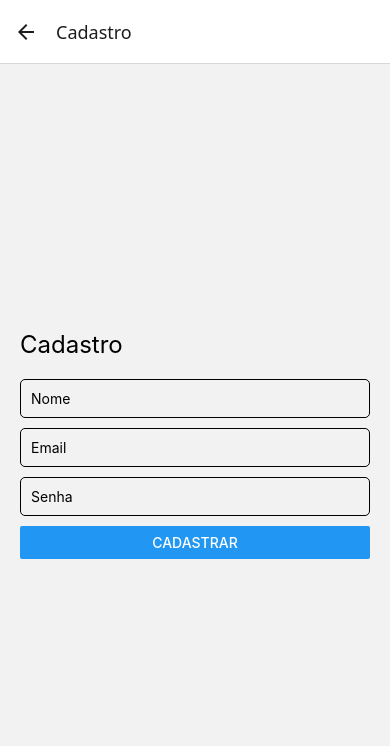
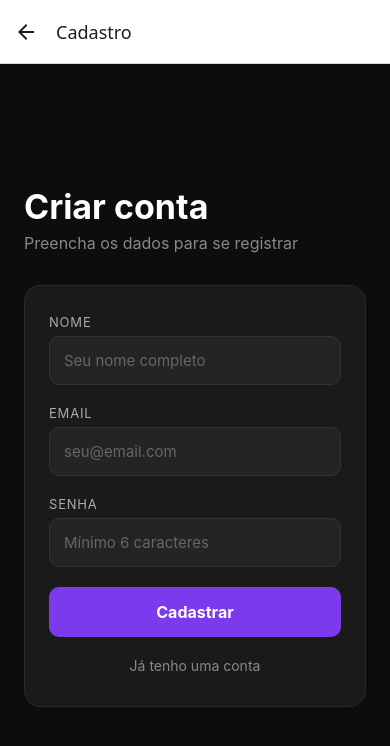
Before and after one commit to renan-utida/FIAP_Mobile_Auth_CRUD, a React Native app: screen /Cadastro in a window 390 px wide. Shown: the top 746 px of the page. Built offline with nearby package versions, Linux system fonts and the light colour scheme; no server answers.

Commit message:
Adicionando estlizacao dark mode com cor roxa para tela de Login, Register e Forgot Password

```diff
--- a/src/screens/ForgotPasswordScreen.js
+++ b/src/screens/ForgotPasswordScreen.js
@@ -3,12 +3,13 @@ import {
   View,
   Text,
   TextInput,
-  Button,
+  TouchableOpacity,
   Alert,
   KeyboardAvoidingView,
   TouchableWithoutFeedback,
   Keyboard,
   Platform,
+  StyleSheet,
 } from 'react-native';
 import { resetUserPassword } from '../firebase/authService';
 
@@ -35,25 +36,118 @@ export default function ForgotPasswordScreen({ navigation }) {
 
   return (
     <KeyboardAvoidingView
-      style={{ flex: 1 }}
+      style={styles.keyboardView}
       behavior={Platform.OS === 'ios' ? 'padding' : 'height'}
     >
       <TouchableWithoutFeedback onPress={Keyboard.dismiss}>
-        <View style={{ flex: 1, justifyContent: 'center', padding: 20 }}>
-          <Text style={{ fontSize: 24, marginBottom: 20 }}>Recuperar Senha</Text>
+        <View style={styles.container}>
 
+          <View style={styles.headerContainer}>
+            <Text style={styles.title}>Recuperar senha</Text>
+            <Text style={styles.subtitle}>
+              Informe seu email e enviaremos as instruções de recuperação
+            </Text>
+          </View>
+
+          <View style={styles.card}>
+            <Text style={styles.label}>Email</Text>
             <TextInput
-            placeholder="Email"
+              placeholder="seu@email.com"
+              placeholderTextColor="#666"
               value={email}
               onChangeText={setEmail}
               autoCapitalize="none"
               keyboardType="email-address"
-            style={{ borderWidth: 1, marginBottom: 10, padding: 10, borderRadius: 5 }}
+              style={styles.input}
             />
 
-          <Button title="Enviar" onPress={handleResetPassword} />
+            <TouchableOpacity style={styles.buttonPrimary} onPress={handleResetPassword}>
+              <Text style={styles.buttonPrimaryText}>Enviar instruções</Text>
+            </TouchableOpacity>
+
+            <TouchableOpacity
+              style={styles.linkButton}
+              onPress={() => navigation.goBack()}
+            >
+              <Text style={styles.linkText}>Voltar ao login</Text>
+            </TouchableOpacity>
+          </View>
+
         </View>
       </TouchableWithoutFeedback>
     </KeyboardAvoidingView>
   );
 }
+
+const styles = StyleSheet.create({
+  keyboardView: {
+    flex: 1,
+    backgroundColor: '#0D0D0D',
+  },
+  container: {
+    flex: 1,
+    justifyContent: 'center',
+    padding: 24,
+    backgroundColor: '#0D0D0D',
+  },
+  headerContainer: {
+    marginBottom: 32,
+  },
+  title: {
+    fontSize: 34,
+    fontWeight: 'bold',
+    color: '#FFFFFF',
+    marginBottom: 6,
+  },
+  subtitle: {
+    fontSize: 16,
+    color: '#888',
+    lineHeight: 22,
+  },
+  card: {
+    backgroundColor: '#1A1A1A',
+    borderRadius: 16,
+    padding: 24,
+    borderWidth: 1,
+    borderColor: '#2A2A2A',
+  },
+  label: {
+    fontSize: 13,
+    color: '#AAA',
+    marginBottom: 6,
+    marginTop: 4,
+    textTransform: 'uppercase',
+    letterSpacing: 0.8,
+  },
+  input: {
+    backgroundColor: '#242424',
+    borderRadius: 10,
+    padding: 14,
+    fontSize: 15,
+    color: '#FFF',
+    marginBottom: 16,
+    borderWidth: 1,
+    borderColor: '#333',
+  },
+  buttonPrimary: {
+    backgroundColor: '#7C3AED',
+    borderRadius: 10,
+    padding: 15,
+    alignItems: 'center',
+    marginTop: 4,
+    marginBottom: 12,
+  },
+  buttonPrimaryText: {
+    color: '#FFF',
+    fontSize: 16,
+    fontWeight: 'bold',
+  },
+  linkButton: {
+    alignItems: 'center',
+    padding: 8,
+  },
+  linkText: {
+    color: '#888',
+    fontSize: 14,
+  },
+});
--- a/src/screens/LoginScreen.js
+++ b/src/screens/LoginScreen.js
@@ -3,13 +3,13 @@ import {
   View,
   Text,
   TextInput,
-  Button,
   TouchableOpacity,
   Alert,
   KeyboardAvoidingView,
   TouchableWithoutFeedback,
   Keyboard,
   Platform,
+  StyleSheet,
 } from 'react-native';
 import { useFocusEffect } from '@react-navigation/native';
 import { loginUser } from '../firebase/authService';
@@ -40,41 +40,152 @@ export default function LoginScreen({ navigation }) {
 
   return (
     <KeyboardAvoidingView
-      style={{ flex: 1 }}
+      style={styles.keyboardView}
       behavior={Platform.OS === 'ios' ? 'padding' : 'height'}
     >
       <TouchableWithoutFeedback onPress={Keyboard.dismiss}>
-        <View style={{ flex: 1, justifyContent: 'center', padding: 20 }}>
-          <Text style={{ fontSize: 24, marginBottom: 20 }}>Login</Text>
+        <View style={styles.container}>
 
+          <View style={styles.headerContainer}>
+            <Text style={styles.title}>Bem-vindo</Text>
+            <Text style={styles.subtitle}>Faça login para continuar</Text>
+          </View>
+
+          <View style={styles.card}>
+            <Text style={styles.label}>Email</Text>
             <TextInput
-            placeholder="Email"
+              placeholder="seu@email.com"
+              placeholderTextColor="#666"
               value={email}
               onChangeText={setEmail}
               autoCapitalize="none"
               keyboardType="email-address"
-            style={{ borderWidth: 1, marginBottom: 10, padding: 10, borderRadius: 5 }}
+              style={styles.input}
             />
 
+            <Text style={styles.label}>Senha</Text>
             <TextInput
-            placeholder="Senha"
+              placeholder="••••••••"
+              placeholderTextColor="#666"
               value={password}
               onChangeText={setPassword}
               secureTextEntry
-            style={{ borderWidth: 1, marginBottom: 20, padding: 10, borderRadius: 5 }}
+              style={styles.input}
             />
 
-          <Button title="Entrar" onPress={handleLogin} />
-
-          <TouchableOpacity onPress={() => navigation.navigate('Cadastro')}>
-            <Text style={{ marginTop: 15 }}>Criar conta?</Text>
+            <TouchableOpacity style={styles.buttonPrimary} onPress={handleLogin}>
+              <Text style={styles.buttonPrimaryText}>Entrar</Text>
             </TouchableOpacity>
 
-          <TouchableOpacity onPress={() => navigation.navigate('EsqueciSenha')}>
-            <Text style={{ marginTop: 10 }}>Esqueci minha senha</Text>
+            <View style={styles.divider} />
+
+            <TouchableOpacity
+              style={styles.buttonSecondary}
+              onPress={() => navigation.navigate('Cadastro')}
+            >
+              <Text style={styles.buttonSecondaryText}>Criar conta</Text>
             </TouchableOpacity>
+
+            <TouchableOpacity
+              style={styles.linkButton}
+              onPress={() => navigation.navigate('EsqueciSenha')}
+            >
+              <Text style={styles.linkText}>Esqueci minha senha</Text>
+            </TouchableOpacity>
+          </View>
+
         </View>
       </TouchableWithoutFeedback>
     </KeyboardAvoidingView>
   );
 }
+
+const styles = StyleSheet.create({
+  keyboardView: {
+    flex: 1,
+    backgroundColor: '#0D0D0D',
+  },
+  container: {
+    flex: 1,
+    justifyContent: 'center',
+    padding: 24,
+    backgroundColor: '#0D0D0D',
+  },
+  headerContainer: {
+    marginBottom: 32,
+  },
+  title: {
+    fontSize: 34,
+    fontWeight: 'bold',
+    color: '#FFFFFF',
+    marginBottom: 6,
+  },
+  subtitle: {
+    fontSize: 16,
+    color: '#888',
+  },
+  card: {
+    backgroundColor: '#1A1A1A',
+    borderRadius: 16,
+    padding: 24,
+    borderWidth: 1,
+    borderColor: '#2A2A2A',
+  },
+  label: {
+    fontSize: 13,
+    color: '#AAA',
+    marginBottom: 6,
+    marginTop: 4,
+    textTransform: 'uppercase',
+    letterSpacing: 0.8,
+  },
+  input: {
+    backgroundColor: '#242424',
+    borderRadius: 10,
+    padding: 14,
+    fontSize: 15,
+    color: '#FFF',
+    marginBottom: 16,
+    borderWidth: 1,
+    borderColor: '#333',
+  },
+  buttonPrimary: {
+    backgroundColor: '#7C3AED',
+    borderRadius: 10,
+    padding: 15,
+    alignItems: 'center',
+    marginTop: 4,
+  },
+  buttonPrimaryText: {
+    color: '#FFF',
+    fontSize: 16,
+    fontWeight: 'bold',
+  },
+  divider: {
+    height: 1,
+    backgroundColor: '#2A2A2A',
+    marginVertical: 20,
+  },
+  buttonSecondary: {
+    backgroundColor: 'transparent',
+    borderRadius: 10,
+    padding: 15,
+    alignItems: 'center',
+    borderWidth: 1,
+    borderColor: '#7C3AED',
+    marginBottom: 12,
+  },
+  buttonSecondaryText: {
+    color: '#7C3AED',
+    fontSize: 16,
+    fontWeight: '600',
+  },
+  linkButton: {
+    alignItems: 'center',
+    padding: 8,
+  },
+  linkText: {
+    color: '#888',
+    fontSize: 14,
+  },
+});
--- a/src/screens/RegisterScreen.js
+++ b/src/screens/RegisterScreen.js
@@ -3,13 +3,14 @@ import {
   View,
   Text,
   TextInput,
-  Button,
+  TouchableOpacity,
   Alert,
   KeyboardAvoidingView,
   TouchableWithoutFeedback,
   Keyboard,
   Platform,
   ScrollView,
+  StyleSheet,
 } from 'react-native';
 import { registerUser } from '../firebase/authService';
 
@@ -35,48 +36,136 @@ export default function RegisterScreen({ navigation }) {
 
   return (
     <KeyboardAvoidingView
-      style={{ flex: 1 }}
+      style={styles.keyboardView}
       behavior={Platform.OS === 'ios' ? 'padding' : 'height'}
     >
       <TouchableWithoutFeedback onPress={Keyboard.dismiss}>
         <ScrollView
-          contentContainerStyle={{
-            flexGrow: 1,
-            justifyContent: 'center',
-            padding: 20,
-            paddingBottom: 40,
-          }}
+          contentContainerStyle={styles.container}
           keyboardShouldPersistTaps="handled"
         >
-          <Text style={{ fontSize: 24, marginBottom: 20 }}>Cadastro</Text>
+          <View style={styles.headerContainer}>
+            <Text style={styles.title}>Criar conta</Text>
+            <Text style={styles.subtitle}>Preencha os dados para se registrar</Text>
+          </View>
 
+          <View style={styles.card}>
+            <Text style={styles.label}>Nome</Text>
             <TextInput
-            placeholder="Nome"
+              placeholder="Seu nome completo"
+              placeholderTextColor="#666"
               value={name}
               onChangeText={setName}
-            style={{ borderWidth: 1, marginBottom: 10, padding: 10, borderRadius: 5 }}
+              style={styles.input}
             />
 
+            <Text style={styles.label}>Email</Text>
             <TextInput
-            placeholder="Email"
+              placeholder="seu@email.com"
+              placeholderTextColor="#666"
               value={email}
               onChangeText={setEmail}
               autoCapitalize="none"
               keyboardType="email-address"
-            style={{ borderWidth: 1, marginBottom: 10, padding: 10, borderRadius: 5 }}
+              style={styles.input}
             />
 
+            <Text style={styles.label}>Senha</Text>
             <TextInput
-            placeholder="Senha"
+              placeholder="Mínimo 6 caracteres"
+              placeholderTextColor="#666"
               value={password}
               onChangeText={setPassword}
               secureTextEntry
-            style={{ borderWidth: 1, marginBottom: 10, padding: 10, borderRadius: 5 }}
+              style={styles.input}
             />
 
-          <Button title="Cadastrar" onPress={handleRegister} />
+            <TouchableOpacity style={styles.buttonPrimary} onPress={handleRegister}>
+              <Text style={styles.buttonPrimaryText}>Cadastrar</Text>
+            </TouchableOpacity>
+
+            <TouchableOpacity
+              style={styles.linkButton}
+              onPress={() => navigation.goBack()}
+            >
+              <Text style={styles.linkText}>Já tenho uma conta</Text>
+            </TouchableOpacity>
+          </View>
         </ScrollView>
       </TouchableWithoutFeedback>
     </KeyboardAvoidingView>
   );
 }
+
+const styles = StyleSheet.create({
+  keyboardView: {
+    flex: 1,
+    backgroundColor: '#0D0D0D',
+  },
+  container: {
+    flexGrow: 1,
+    justifyContent: 'center',
+    padding: 24,
+    paddingBottom: 40,
+    backgroundColor: '#0D0D0D',
+  },
+  headerContainer: {
+    marginBottom: 32,
+  },
+  title: {
+    fontSize: 34,
+    fontWeight: 'bold',
+    color: '#FFFFFF',
+    marginBottom: 6,
+  },
+  subtitle: {
+    fontSize: 16,
+    color: '#888',
+  },
+  card: {
+    backgroundColor: '#1A1A1A',
+    borderRadius: 16,
+    padding: 24,
+    borderWidth: 1,
+    borderColor: '#2A2A2A',
+  },
+  label: {
+    fontSize: 13,
+    color: '#AAA',
+    marginBottom: 6,
+    marginTop: 4,
+    textTransform: 'uppercase',
+    letterSpacing: 0.8,
+  },
+  input: {
+    backgroundColor: '#242424',
+    borderRadius: 10,
+    padding: 14,
+    fontSize: 15,
+    color: '#FFF',
+    marginBottom: 16,
+    borderWidth: 1,
+    borderColor: '#333',
+  },
+  buttonPrimary: {
+    backgroundColor: '#7C3AED',
+    borderRadius: 10,
+    padding: 15,
+    alignItems: 'center',
+    marginTop: 4,
+    marginBottom: 12,
+  },
+  buttonPrimaryText: {
+    color: '#FFF',
+    fontSize: 16,
+    fontWeight: 'bold',
+  },
+  linkButton: {
+    alignItems: 'center',
+    padding: 8,
+  },
+  linkText: {
+    color: '#888',
+    fontSize: 14,
+  },
+});
```
Lines whose indentation alone changed are shown as unchanged.
